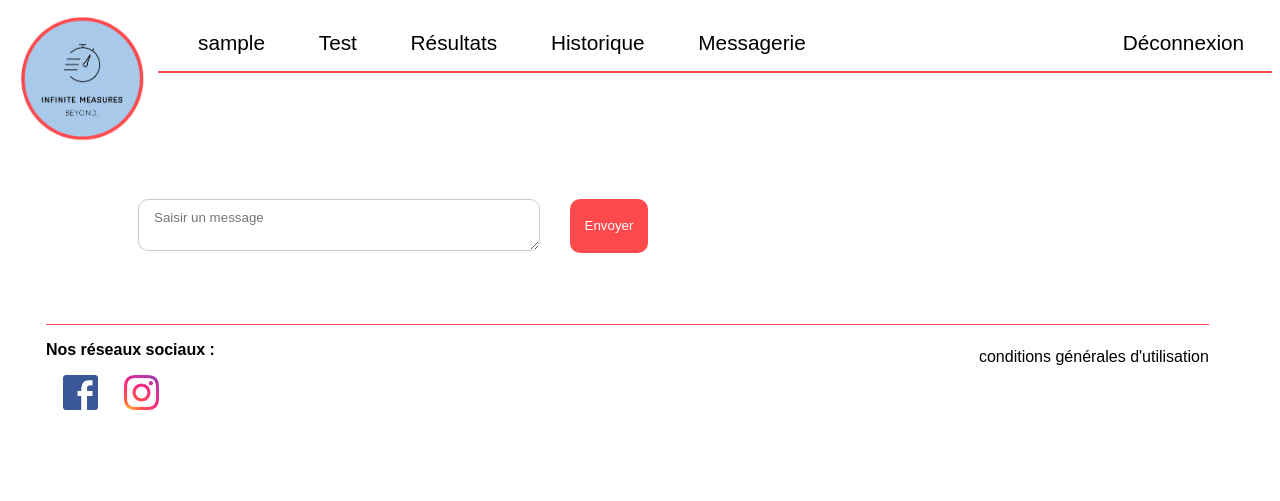
After one commit to starfight44/APP_INFO_G6E, a PHP site: template view/userChatView.php in a window 1280 px wide. The commit adds this page. Shown: the top 501 px of the page. Run offline with PHP 8.4, Linux system fonts and the light colour scheme; the template is opened without the code that fills it, so the values that code supplies are empty; the visitor is signed in with stand-in values (Sample User, id 1).

Commit message:
début messagerie

```diff
--- a/controller/visitorAction.php
+++ b/controller/visitorAction.php
@@ -22,7 +22,7 @@ function CGU(){
 }
 
 function contact(){
-    if(!isset($_POST['pseudo'])){ /*si le formulaire n'a pas été rempli on demande de le remplir*/
+    if(!isset($_POST['email'])){ /*si le formulaire n'a pas été rempli on demande de le remplir*/
         require('view/contactView.php');
     }
     else{/*sinon on envoie le mail*/
--- a/index.php
+++ b/index.php
@@ -91,6 +91,12 @@ if (isset($_GET['action'])) {
     elseif ($_GET['action'] == 'addQuestion') {
         addquestion();
     }
+    elseif ($_GET['action'] == 'userChat') {
+        printUserChat();
+    }
+    elseif ($_GET['action'] == 'managerChat') {
+        printManagerChat();
+    }
 
 }
 else {
--- a/public/CSS/style.css
+++ b/public/CSS/style.css
@@ -272,11 +272,12 @@ input[type=submit] {
     background-color: #ff4a4d;
     color: white;
     padding: 10px 15px;
-    margin: 8px 10px;
+    margin: 8px 20px;
     border: none;
     cursor: pointer;
     width: max-content;
     border-radius: 10px;
+    margin-top: 20px;
 }
 
 input[type=submit]:hover {
@@ -286,7 +287,7 @@ input[type=submit]:hover {
 }
 
 form{
-    width: 85%;
+    width: 50%;
     display: flex;
     justify-content: flex-start;
 }
@@ -308,9 +309,14 @@ a{
 textarea {
     width: 100%;
     padding: 10px 15px;
-    margin: 8px 10px;
     border: 1px solid #ccc;
     border-radius: 10px;
     box-sizing: border-box;
+    margin: 10px;
+    margin-top: 20px;
 
 }
+h4{
+    color: #ff7689;
+    border-top: #ff4a4d dotted 0.1em;
+}
--- a/view/contactView.php
+++ b/view/contactView.php
@@ -5,10 +5,6 @@
 <div id="contact_container">
     <form action="index.php?action=contact" method="POST">
         <h1>Nous contacter</h1>
-
-        <label><b>Pseudo</b></label>
-        <input type="text" placeholder="Entrez votre nom d'utilisateur" name="pseudo" required>
-
 
         <label><b>E-Mail</b></label>
         <input type="email" placeholder="Entrez votre mail" name="email" required>
--- /dev/null
+++ b/view/managerChatView.php
@@ -0,0 +1,4 @@
+<?php ob_start(); ?>
+
+<?php $content = ob_get_clean();
+require('view/managerSpaceView.php');?>
--- /dev/null
+++ b/view/userChatView.php
@@ -0,0 +1,20 @@
+<?php
+ob_start(); ?>
+
+
+<section>
+    <article>
+        <div class="message">
+    <?= $chatDatas ?>
+        </div>
+
+        <form action="index.php?action=#" method="POST">
+            <textarea name="message" placeholder="Saisir un message"></textarea>
+            <input type="submit" id='submit' value='Envoyer' >
+        </form>
+    </article>
+</section>
+
+
+<?php  $content = ob_get_clean();
+require('view/userSpaceView.php') ; ?>
--- a/view/userSpaceView.php
+++ b/view/userSpaceView.php
@@ -9,7 +9,7 @@
         <li><a href="index.php?action=makeATest" >Test</a></li>
         <li><a href="index.php?action=userResults" >Résultats</a></li>
         <li><a href="index.php?action=userHistoric" >Historique</a></li>
-        <li><a href="index.php?action=" >Messagerie</a></li>
+        <li><a href="index.php?action=userChat" >Messagerie</a></li>
 
 
         <div class ="rightLogo">
```
Also changed, not shown: controller/userAction.php (+20 -0 lines), model/modelUser.php (+7 -0 lines).
